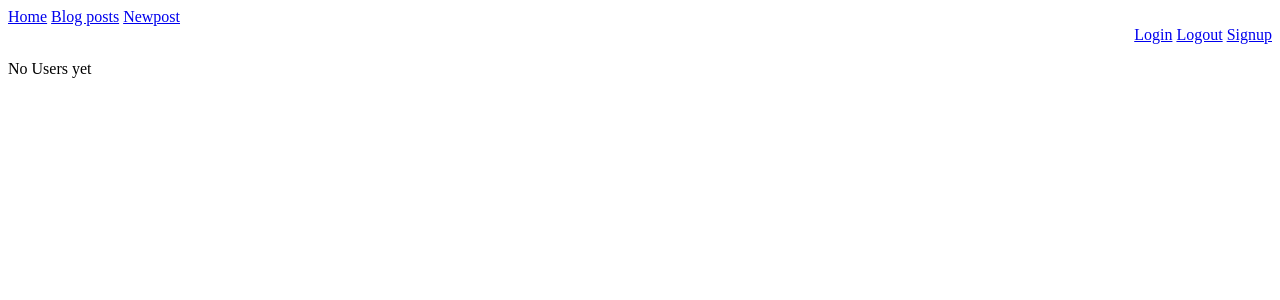
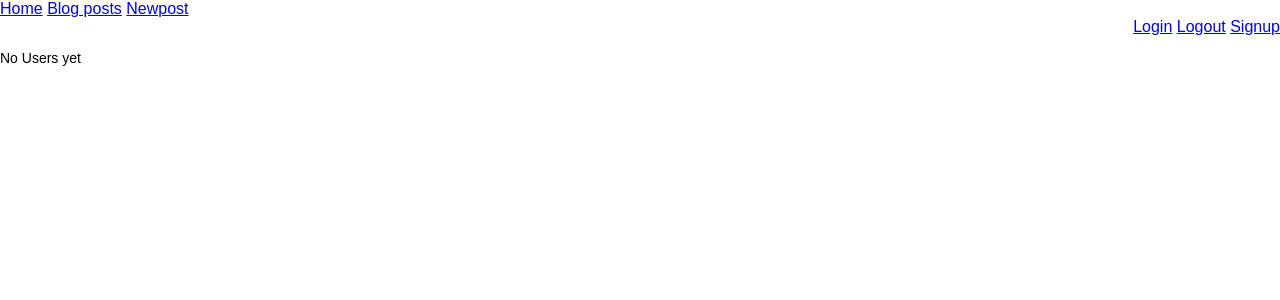
Before and after one commit to srapisardo/blogz, a Flask app: page / in a window 1280 px wide. Shown: the top 300 px of the page. Run offline with Flask 2, Linux system fonts and the light colour scheme.

Commit message:
Completed blogz

```diff
--- /dev/null
+++ b/static/styles.css
@@ -0,0 +1,22 @@
+body {
+  font-family: 'Arial';
+  padding: 0;
+  margin: 0;
+  border: none;
+  border-width: 0;
+}
+
+title {
+  font-family: 'Arial';
+  font-size: 18px;
+}
+
+p {
+  font-family: 'Arial';
+  font-size: 14px;
+}
+
+h1 {
+  font-family: 'Arial';
+  font-size: 18px;
+}
--- a/templates/base.html
+++ b/templates/base.html
@@ -1,10 +1,11 @@
 <!doctype html>
 <html>
     <head>
+        <meta charset="utf-8">
         <title>{{title}}</title>
+        <link rel="stylesheet" type="text/css" href="/../static/styles.css">
     </head>
 <body>
-
         <div align='left'>
             <a href="/">Home</a>
             <a href="blog">Blog posts</a>
```
Also changed, not shown: templates/blogpost.html (line endings or trailing spaces).
